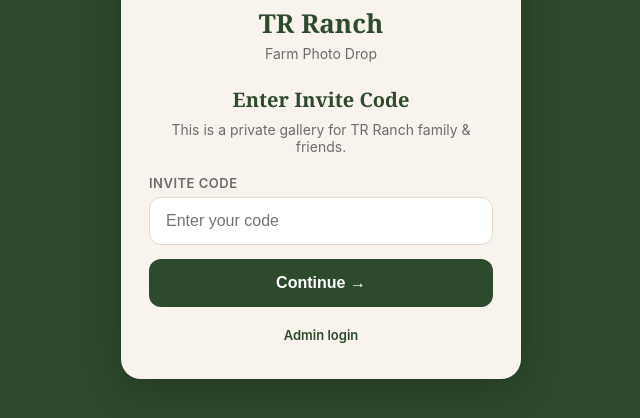
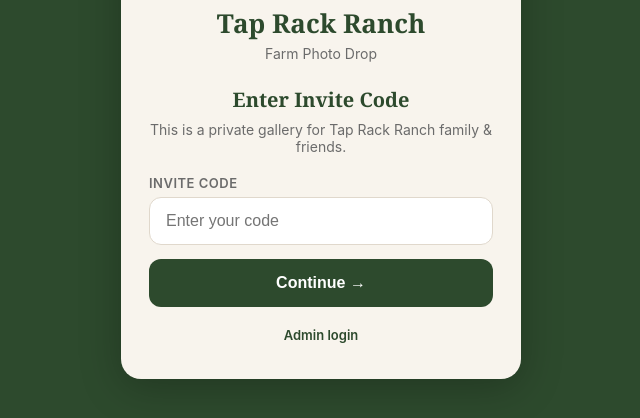
Before and after one commit to angelitafavela/railway-test, a website: page public/index.html in a window 1280 px wide. Shown: the part 260-678 px from the top of the page, without its empty margins (319-959 px from the left). Drawn offline with Linux system fonts and the light colour scheme.

Commit message:
Update: TR Ranch → Tap Rack Ranch

```diff
--- a/public/index.html
+++ b/public/index.html
@@ -3,7 +3,7 @@
 <head>
   <meta charset="UTF-8" />
   <meta name="viewport" content="width=device-width, initial-scale=1.0, maximum-scale=1.0" />
-  <title>Farm Photo Drop — TR Ranch</title>
+  <title>Farm Photo Drop — Tap Rack Ranch</title>
   <link rel="stylesheet" href="/style.css" />
   <meta name="theme-color" content="#2d4a2d" />
   <meta name="apple-mobile-web-app-capable" content="yes" />
@@ -16,14 +16,14 @@
   <div class="auth-card">
     <div class="auth-logo">
       <span class="logo-icon">🌿</span>
-      <h1>TR Ranch</h1>
+      <h1>Tap Rack Ranch</h1>
       <p>Farm Photo Drop</p>
     </div>
 
     <!-- Step 1: Invite Code -->
     <div id="step-code" class="auth-step active">
       <h2>Enter Invite Code</h2>
-      <p>This is a private gallery for TR Ranch family & friends.</p>
+      <p>This is a private gallery for Tap Rack Ranch family & friends.</p>
       <div class="input-group">
         <label>Invite Code</label>
         <input type="password" id="invite-code-input" placeholder="Enter your code" autocomplete="off" />
@@ -57,7 +57,7 @@
   <header class="app-header">
     <div class="header-logo">
       <span>🌿</span>
-      <h1>TR Ranch</h1>
+      <h1>Tap Rack Ranch</h1>
     </div>
     <div class="header-actions">
       <div id="admin-badge" class="admin-badge" style="display:none">Admin</div>
```
